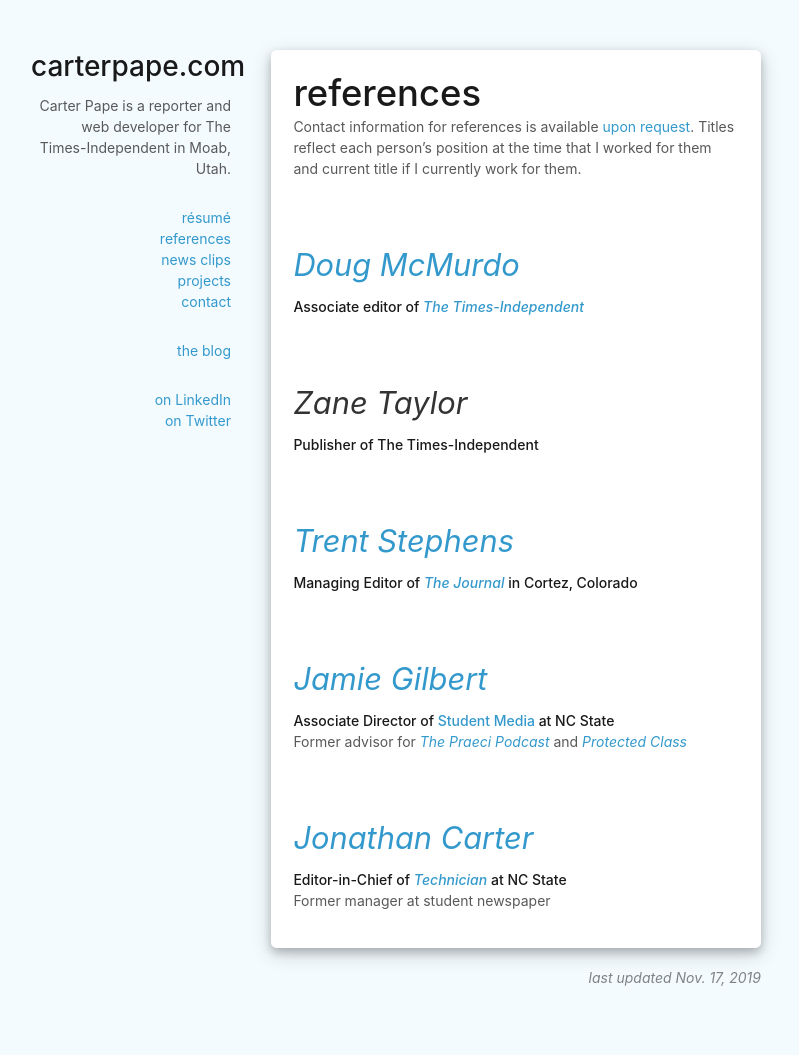
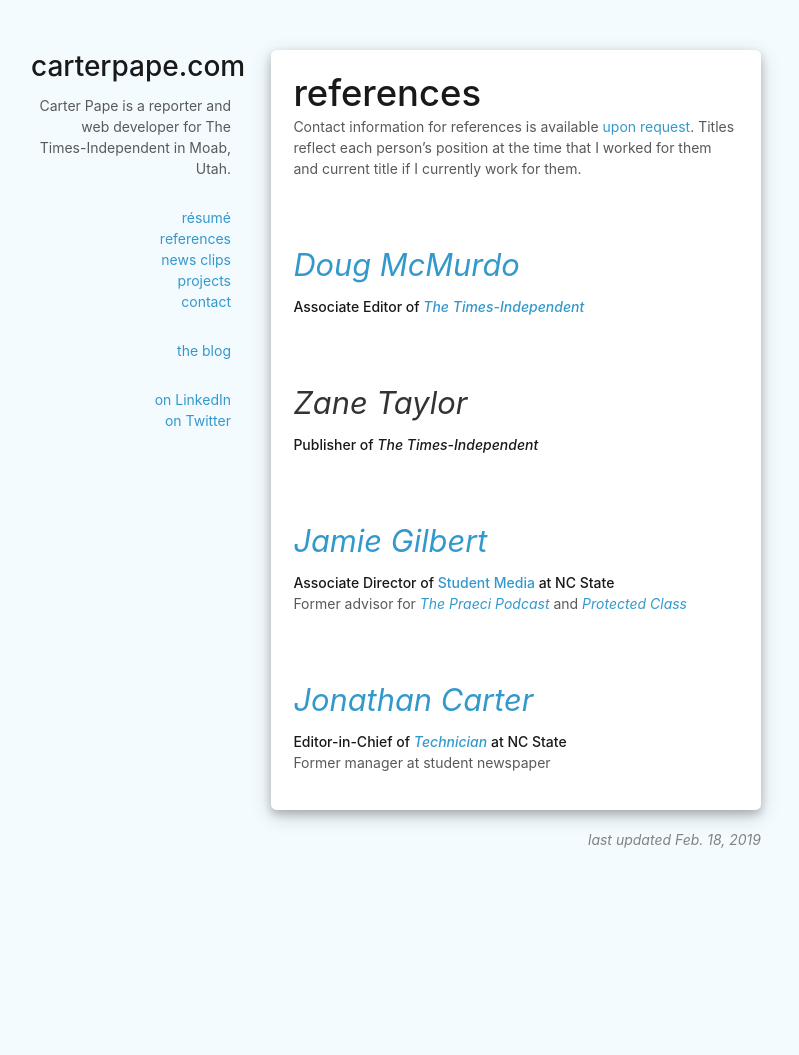
Before and after one commit to CarterPape/CarterPape.github.io, a Jekyll site: the page built from references.md, in a window 1280 px wide. Shown: the whole page, without its empty margins (244-1043 px from the left). Built offline with Jekyll 4.4.1, drawn with Linux system fonts in a browser that asks for light colours; after the commit the page ends 917 px from its top, so only the background shows below that.

Commit message:
removes dude from references

```diff
--- a/references.md
+++ b/references.md
@@ -2,18 +2,15 @@
 layout: "browsing/page"
 permalink: "/references/"
 title: references
-last_updated: "Nov. 17, 2019"
+last_updated: "Feb. 18, 2019"
 ---
 Contact information for references is available [upon request]({% link contact.md %}). Titles reflect each person's position at the time that I worked for them and current title if I currently work for them.
 
 ## [Doug McMurdo](https://moabtimes.com/author/doug-mcmurdo/)
-**Associate editor of _[The Times-Independent]_**
+**Associate Editor of _[The Times-Independent]_**
 
 ## Zane Taylor
-**Publisher of The Times-Independent**
-
-## [Trent Stephens](https://twitter.com/bc_trent)
-**Managing Editor of _[The Journal]_ in Cortez, Colorado**
+**Publisher of _The Times-Independent_**
 
 ## [Jamie Gilbert](https://www.linkedin.com/in/jamielynngilbert/)
 **Associate Director of [Student Media] at NC State**
@@ -23,7 +20,6 @@ Former advisor for _[The Praeci Podcast]_ and _[Protected Class]_
 **Editor-in-Chief of _[Technician]_ at NC State**
 Former manager at student newspaper
 
-[The Journal]: https://the-journal.com
 [The Times-Independent]: https://moabtimes.com
 [Technician]: http://www.technicianonline.com
 [The Praeci Podcast]: https://praeci.com/podcast/
```
